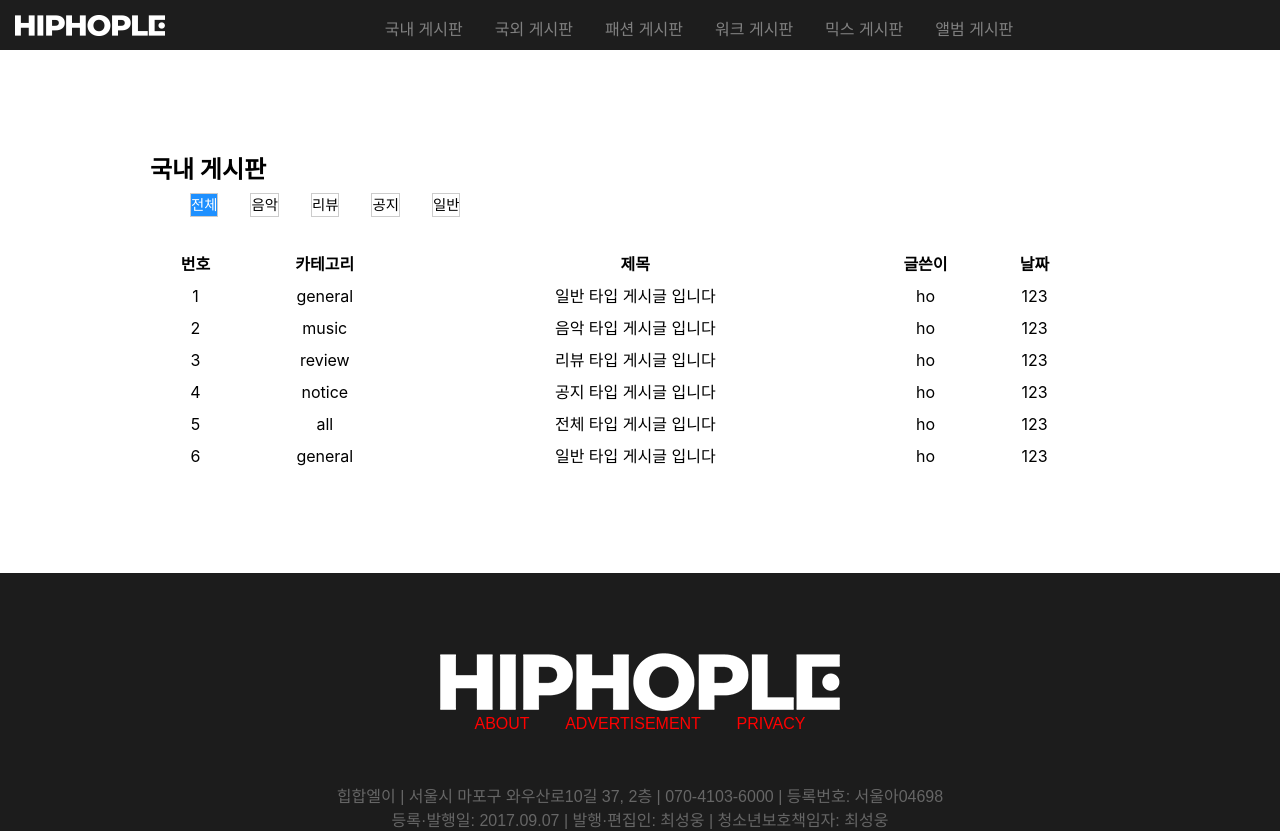
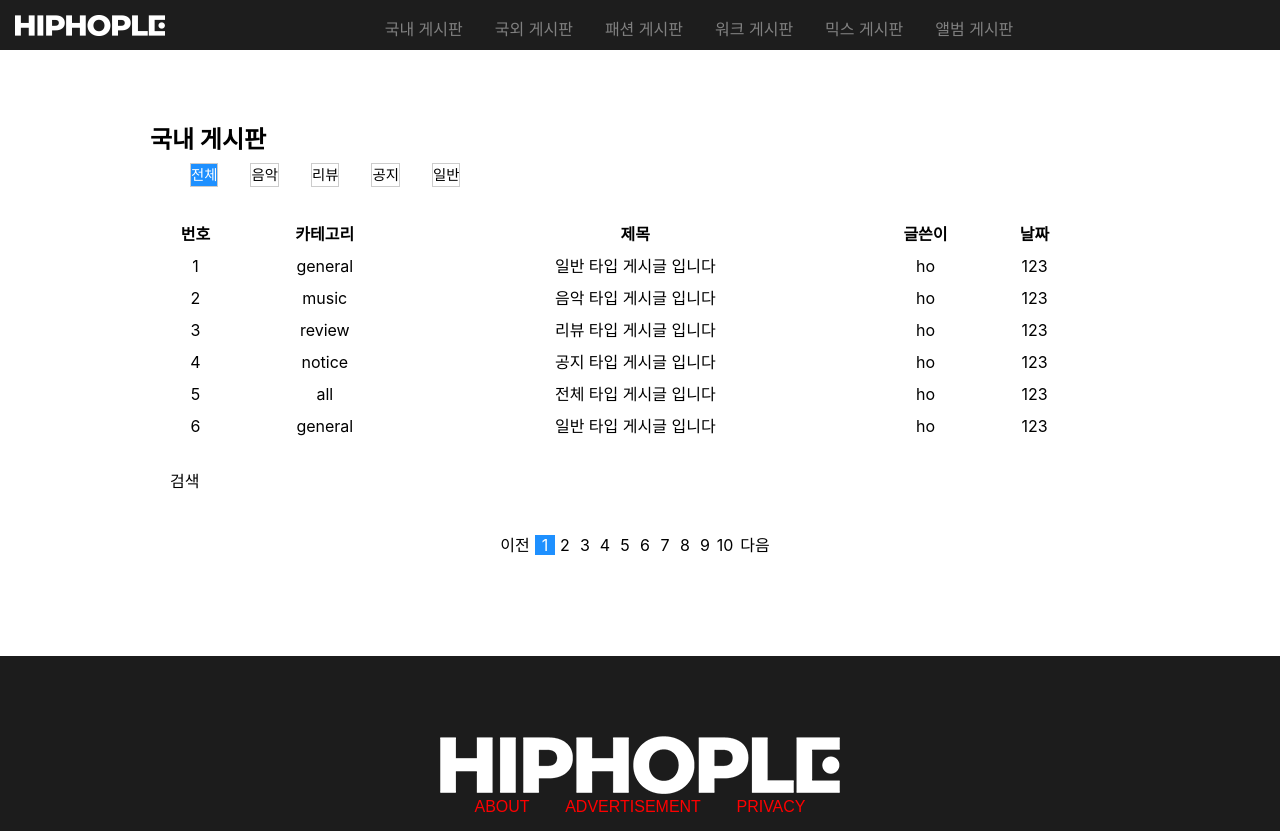
Before and after one commit to floating-points/hiphople-clone, a React (Create React App) app in the folder hiphople/: page /DomesticBoard in a window 1280 px wide. Shown: the top 831 px of the page. Built offline with nearby package versions, Linux system fonts and the light colour scheme.

Commit message:
검색 버튼, 페이지네이션 추가

```diff
--- a/hiphople/src/components/DomesticBoard/DomesticBoard.js
+++ b/hiphople/src/components/DomesticBoard/DomesticBoard.js
@@ -1,16 +1,18 @@
 import React, { useCallback, useState } from "react";
-import { useSelector } from "react-redux";
 import styled from "styled-components";
 import BoardGnb from "./BoardGnb/BoardGnb";
 import BoardCategory from "./BoardCategory/BoardCategory";
 import BoardItem from "./BoardItem/BoardItem";
+import PostSearch from "./PostSearch/PostSearch";
+import Pagination from "./Pagination/Pagination";
 import Footer from "../Mainpage/Footer/Footer";
+
 const DomesticBoardContainer = styled.div`
 `
 
 const Board = styled.div`
 	display: block;
-	margin-top: 150px;
+	margin-top: 120px;
 	padding-left: 150px;
 	padding-right: 200px;
 `
@@ -89,7 +91,8 @@ const posts = [
 const DomesticBoard = () => {
 	const TITLE = "국내 게시판";
 	const ALL = "all";
-	const [currentType,setCurrentType] = useState("all");
+	const [currentType, setCurrentType] = useState("all");
+	const [currentPage, setCurrentPage] = useState(1);
 
 	const onCategoryClick = useCallback(((type) => {
 		setCurrentType(() => type);
@@ -142,7 +145,13 @@ const DomesticBoard = () => {
 						}
 					</TableBody>
 				</TableContainer>
+				<PostSearch />
+				<Pagination
+					currentPage={currentPage}
+					setCurrentPage={setCurrentPage}
+					/>
 			</Board>
+
 			<Footer />
 		</DomesticBoardContainer>
 	)
```
